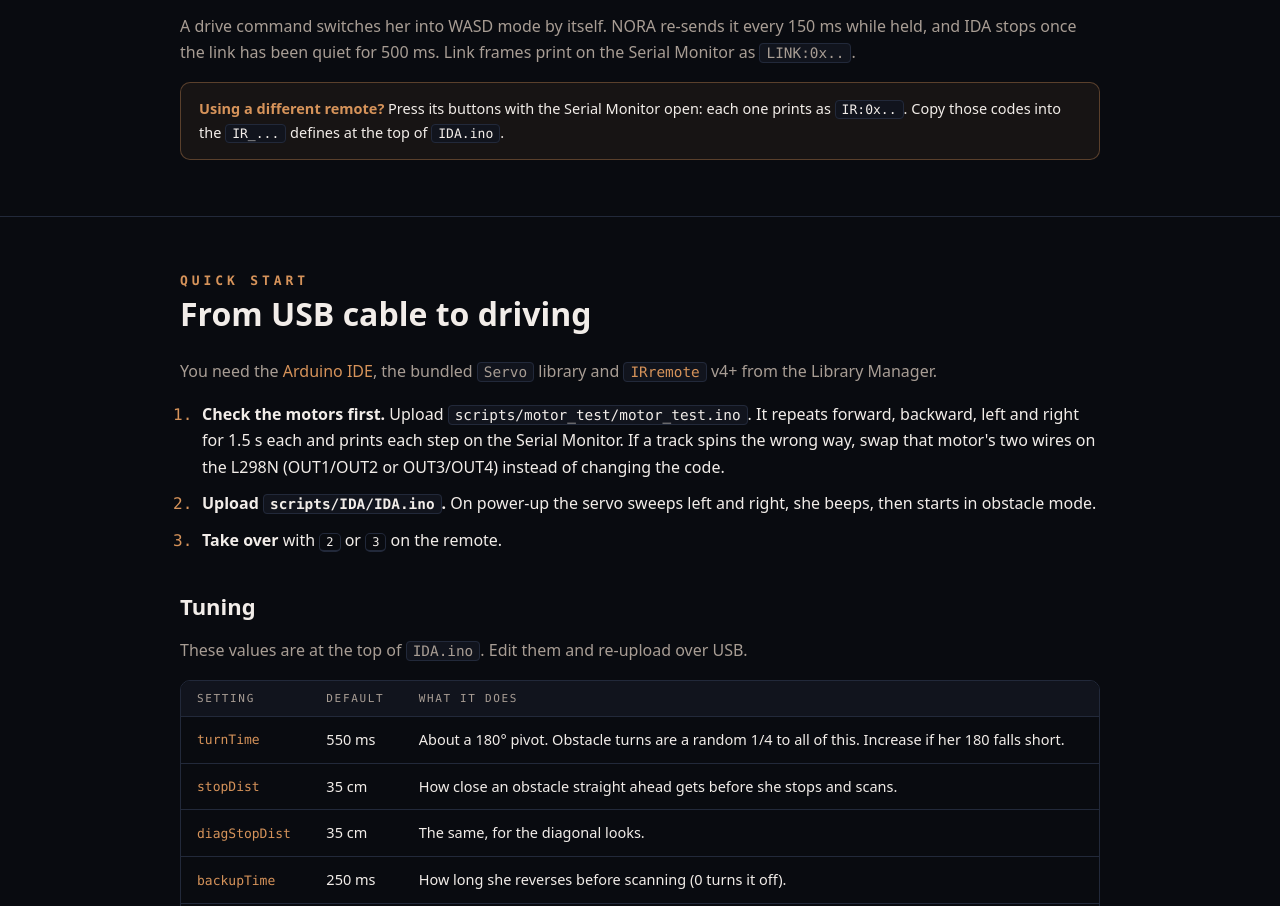
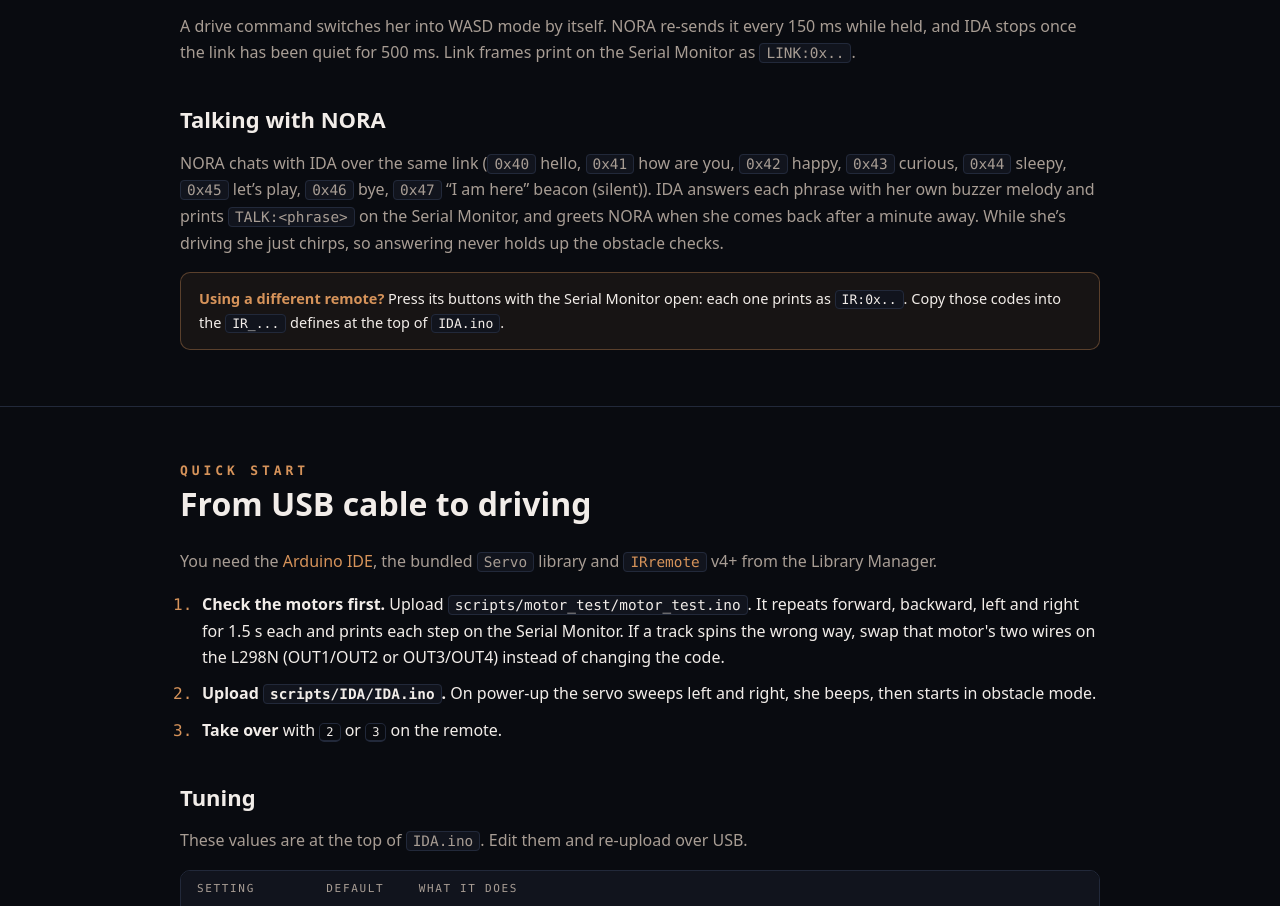
Before and after one commit to CursedPrograms/IDA-Robot-v00, a plain HTML site: page index.html in a window 1280 px wide. Shown: the part 4391-5297 px from the top of the page. Drawn offline with Linux system fonts and the light colour scheme.

Commit message:
IDA answers NORA on her buzzer
Phrases 0x40-0x46 on the link get an answering melody (just a chirp while driving), and NORA's beacon coming back after a minute away gets a greeting. TALK: lines on Serial.

Co-Authored-By: Claude Opus 5.5 <noreply@anthropic.com>

```diff
--- a/index.html
+++ b/index.html
@@ -207,6 +207,8 @@
       </table>
     </div>
     <p class="muted spaced">A drive command switches her into WASD mode by itself. NORA re-sends it every 150&nbsp;ms while held, and IDA stops once the link has been quiet for 500&nbsp;ms. Link frames print on the Serial Monitor as <code>LINK:0x..</code>.</p>
+    <h3 class="sub">Talking with NORA</h3>
+    <p class="muted">NORA chats with IDA over the same link (<code>0x40</code> hello, <code>0x41</code> how are you, <code>0x42</code> happy, <code>0x43</code> curious, <code>0x44</code> sleepy, <code>0x45</code> let&rsquo;s play, <code>0x46</code> bye, <code>0x47</code> &ldquo;I am here&rdquo; beacon (silent)). IDA answers each phrase with her own buzzer melody and prints <code>TALK:&lt;phrase&gt;</code> on the Serial Monitor, and greets NORA when she comes back after a minute away. While she&rsquo;s driving she just chirps, so answering never holds up the obstacle checks.</p>
     <p class="note"><strong>Using a different remote?</strong> Press its buttons with the Serial Monitor open: each one prints as <code>IR:0x..</code>. Copy those codes into the <code>IR_...</code> defines at the top of <code>IDA.ino</code>.</p>
   </div>
 </section>
```
Also changed, not shown: 2 other files.
